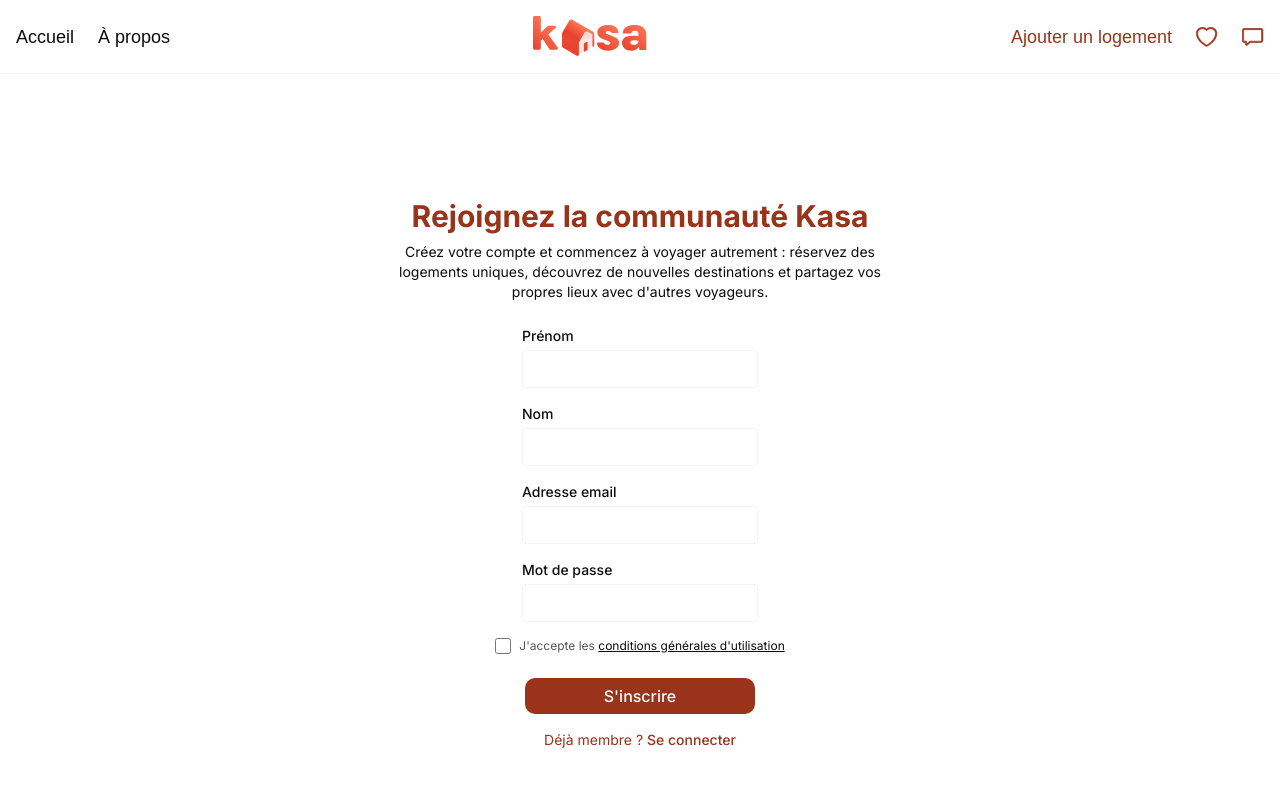
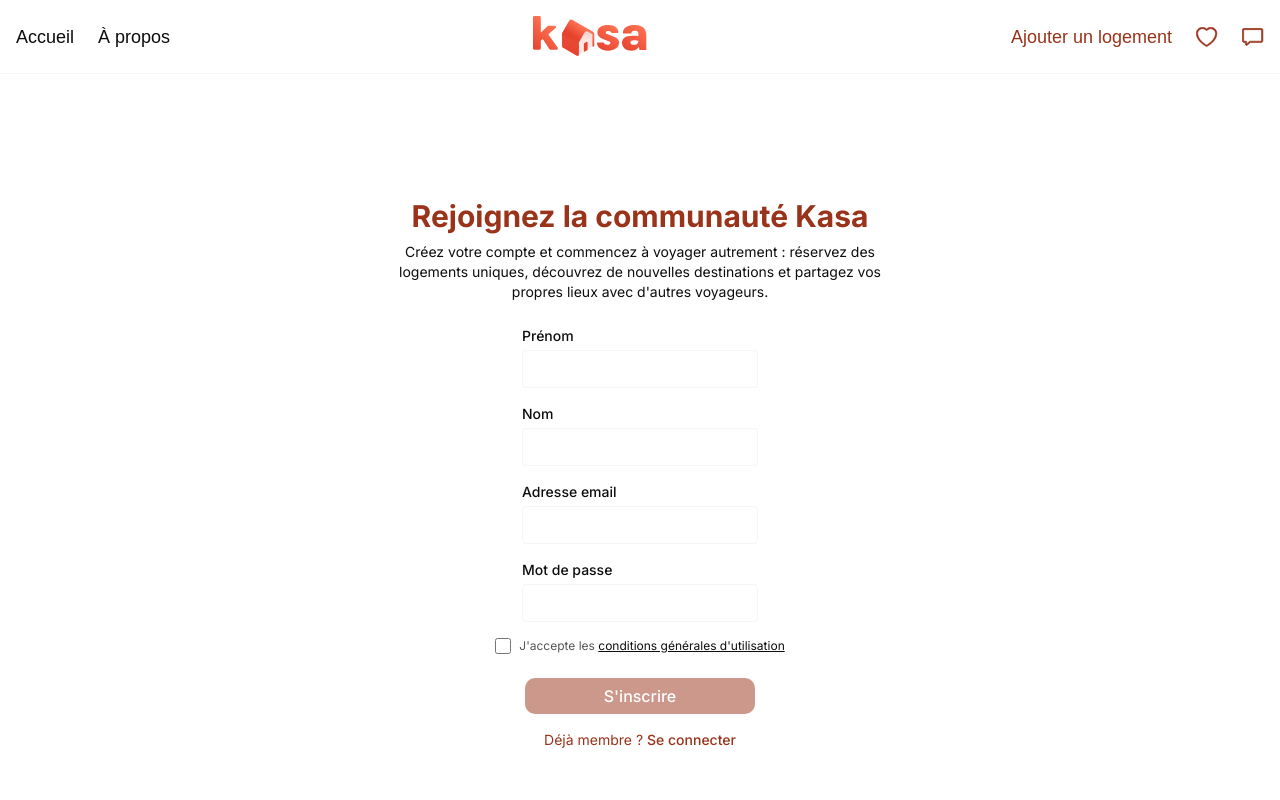
Before and after one commit to jord35/full_stack_pr-8, a Next.js app: page /signup in a window 1280 px wide. Shown: the top 800 px of the page. Built offline with nearby package versions, Linux system fonts and the light colour scheme; no server answers.

Commit message:
feat: ajouter le style visuel de l'etat desactive au bouton

```diff
--- a/src/components/ui/Button/Button.contrat.md
+++ b/src/components/ui/Button/Button.contrat.md
@@ -18,6 +18,12 @@
 - Accessible : focus visible avec anneau (ring) utilisant `focus:ring-mainRed` (primary) ou `focus:ring-grisDark` (secondary)
 - Les couleurs utilisent les **tokens de la palette Kasa** définis dans [`globals.css`](../../../app/globals.css:1)
 
+## État désactivé
+- Quand la prop `disabled` est `true`, le bouton est **non cliquable** (attribut HTML `disabled`).
+- Visuellement, il devient **plus clair** (`disabled:opacity-50`) et le curseur devient **interdit** (`disabled:cursor-not-allowed`) pour indiquer clairement qu'il n'est pas fonctionnel.
+- Le style désactivé est géré **dans le composant** (responsabilité unique) : les formulaires n'ont qu'à passer `disabled`.
+- Exemple d'usage : dans un formulaire, désactiver le bouton tant que les conditions ne sont pas remplies (ex: case CGU non cochée).
+
 ## Dimensions
 - **Largeur** : `w-[230px]`
 - **Hauteur** : `h-[36px]`
--- a/src/components/ui/Button/Button.tsx
+++ b/src/components/ui/Button/Button.tsx
@@ -11,6 +11,7 @@
     children,
     variant = "primary",
     className = "",
+    disabled = false,
     ...props
 }: ButtonProps) {
     const baseClasses =
@@ -19,9 +20,16 @@
         variant === "primary"
             ? "bg-mainRed text-white hover:bg-darkOrange focus:ring-mainRed"
             : "bg-grisLight text-noir hover:bg-grisLight focus:ring-grisDark";
+    // État désactivé : opacité réduite + curseur interdit pour indiquer visuellement
+    // que le bouton n'est pas fonctionnel. Géré ici (dans le composant), pas dans les formulaires.
+    const disabledClasses = "disabled:cursor-not-allowed disabled:opacity-50";
 
     return (
-        <button className={`${baseClasses} ${variantClasses} ${className}`} {...props}>
+        <button
+            className={`${baseClasses} ${variantClasses} ${disabledClasses} ${className}`}
+            disabled={disabled}
+            {...props}
+        >
             {children}
         </button>
     );
```
Also changed, not shown: 1 other file (tests, documents, lock files or other folders).
